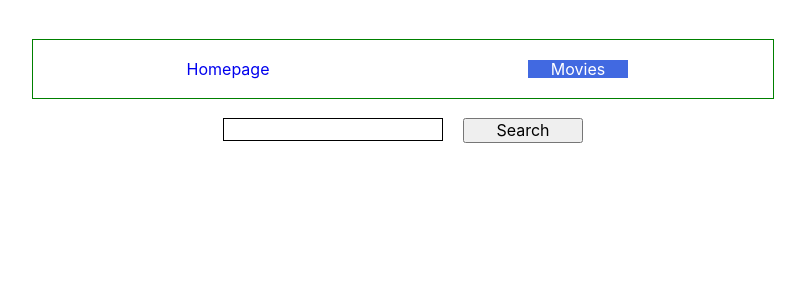
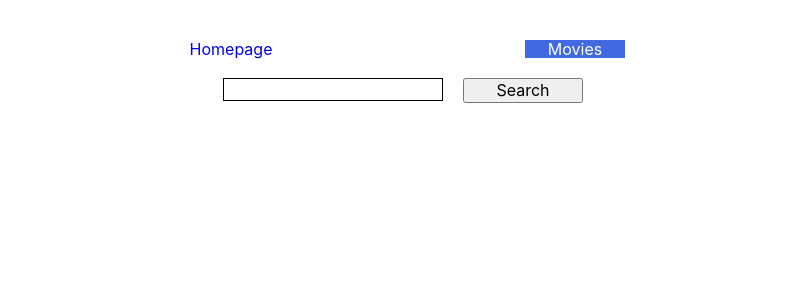
Before and after one commit to malyshkoserhii/goit-react-hw-05-movies, a React (Create React App) app: page /movies in a window 1280 px wide. Shown: the top 300 px of the page, without its empty margins (237-1042 px from the left). Built offline with nearby package versions, Linux system fonts and the light colour scheme.

Commit message:
styling has been started

```diff
--- a/package.json
+++ b/package.json
@@ -6,6 +6,7 @@
     "@testing-library/jest-dom": "^5.11.6",
     "@testing-library/react": "^11.2.2",
     "@testing-library/user-event": "^12.5.0",
+    "axios": "^0.21.1",
     "gh-pages": "^3.1.0",
     "node-sass": "^4.14.1",
     "normalize.css": "^8.0.1",
--- a/src/components/AppBar/AppBar.module.css
+++ b/src/components/AppBar/AppBar.module.css
@@ -1,6 +1,3 @@
 .header {
   margin: 0 auto;
-  width: 740px;
-  padding: 20px;
-  outline: 1px solid green;
 }
--- a/src/components/Container/Container.module.css
+++ b/src/components/Container/Container.module.css
@@ -1,4 +1,19 @@
 .container {
   margin: 0 auto;
-  width: 740px;
+  padding: 40px;
+  width: 320px;
 }
+
+@media screen and (min-width: 768px) {
+  .container {
+    margin: 0 auto;
+    width: 768px;
+  }
+}
+
+@media screen and (min-width: 1440px) {
+  .container {
+    margin: 0 auto;
+    width: 1360px;
+  }
+}
--- a/src/components/MovieCard/MovieCard.js
+++ b/src/components/MovieCard/MovieCard.js
@@ -7,7 +7,7 @@ const MovieCard = ({ movie, cast, review }) => {
   const { url } = useRouteMatch();
 
   return (
-    <section>
+    <div>
       <img
         src={`https://image.tmdb.org/t/p/w500/${movie.poster_path}`}
         alt={movie.title ? movie.title : movie.name}
@@ -41,7 +41,7 @@ const MovieCard = ({ movie, cast, review }) => {
       <Route path={`${url}/reviews`}>
         <Review review={review} />
       </Route>
-    </section>
+    </div>
   );
 };
 
--- a/src/components/MovieGallery/MovieGallery.js
+++ b/src/components/MovieGallery/MovieGallery.js
@@ -4,23 +4,40 @@ import s from './MovieGallery.module.css';
 const MovieCard = ({ movie }) => {
   const { url } = useRouteMatch();
 
-  // return (
-  //   <Link to={`${url}/${movie.id}`} className={s.MovieCard}>
-  //     <img
-  //       src={`https://image.tmdb.org/t/p/w500/${movie.poster_path}`}
-  //       alt={movie.title ? movie.title : movie.name}
-  //     />
-  //   </Link>
-  // );
   return url === '/' ? (
     <Link to={`${movie.id}`} className={s.MovieCard}>
-      {movie.title ? movie.title : movie.name}
+      <>
+        <div className={s.imageWrapper}>
+          <img
+            src={`https://image.tmdb.org/t/p/w500/${movie.poster_path}`}
+            alt={movie.title ? movie.title : movie.name}
+          />
+        </div>
+        <p>{movie.title ? movie.title : movie.name}</p>
+      </>
     </Link>
   ) : (
     <Link to={`${url}/${movie.id}`} className={s.MovieCard}>
-      {movie.title ? movie.title : movie.name}
+      <>
+        <div>
+          <img
+            src={`https://image.tmdb.org/t/p/w500/${movie.poster_path}`}
+            alt={movie.title ? movie.title : movie.name}
+          />
+        </div>
+        <p>{movie.title ? movie.title : movie.name}</p>
+      </>
     </Link>
   );
+  // return url === '/' ? (
+  //   <Link to={`${movie.id}`} className={s.MovieCard}>
+  //     {movie.title ? movie.title : movie.name}
+  //   </Link>
+  // ) : (
+  //   <Link to={`${url}/${movie.id}`} className={s.MovieCard}>
+  //     {movie.title ? movie.title : movie.name}
+  //   </Link>
+  // );
 };
 
 export default MovieCard;
--- a/src/components/MovieGallery/MovieGallery.module.css
+++ b/src/components/MovieGallery/MovieGallery.module.css
@@ -1,3 +1,3 @@
-.MovieCard {
+/* .MovieCard {
   width: 240px;
-}
+} */
--- a/src/components/MoviesList/MovieList.js
+++ b/src/components/MoviesList/MovieList.js
@@ -3,11 +3,11 @@ import s from './MovieList.module.css';
 
 const MoviesList = ({ movies }) => {
   return (
-    <ul className={s.movieList}>
+    <div className={s.movieList}>
       {movies.map(movie => (
         <MovieCard key={movie.id} movie={movie} />
       ))}
-    </ul>
+    </div>
   );
 };
 
--- a/src/components/MoviesList/MovieList.module.css
+++ b/src/components/MoviesList/MovieList.module.css
@@ -1,5 +1,7 @@
 .movieList {
-  width: 740px;
+  margin: 0;
+  padding: 0;
+  list-style: none;
   display: flex;
   flex-direction: column;
 }
--- a/src/components/Navigation/Navigation.module.css
+++ b/src/components/Navigation/Navigation.module.css
@@ -1,6 +1,7 @@
 .nav {
   display: flex;
   justify-content: space-around;
+  margin: 0 auto;
 }
 
 .navLink {
--- a/src/index.css
+++ b/src/index.css
@@ -12,7 +12,6 @@ html {
 
 body {
   margin: 0;
-  padding: 40px;
   font-family: -apple-system, BlinkMacSystemFont, 'Segoe UI', Roboto,
     Oxygen-Sans, Ubuntu, Cantarell, 'Helvetica Neue', sans-serif;
   color: #212121;
```
Also changed, not shown: 1 other file (tests, documents, lock files or other folders).
